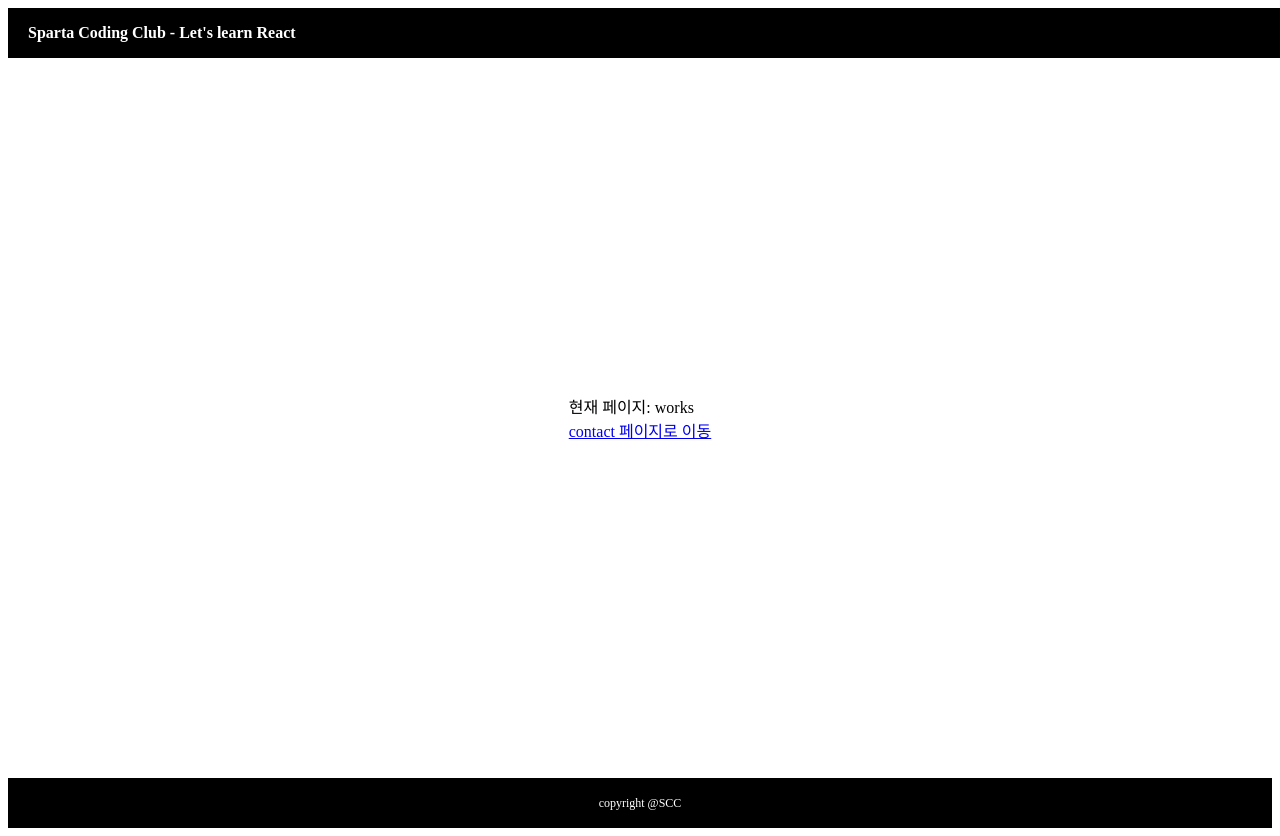
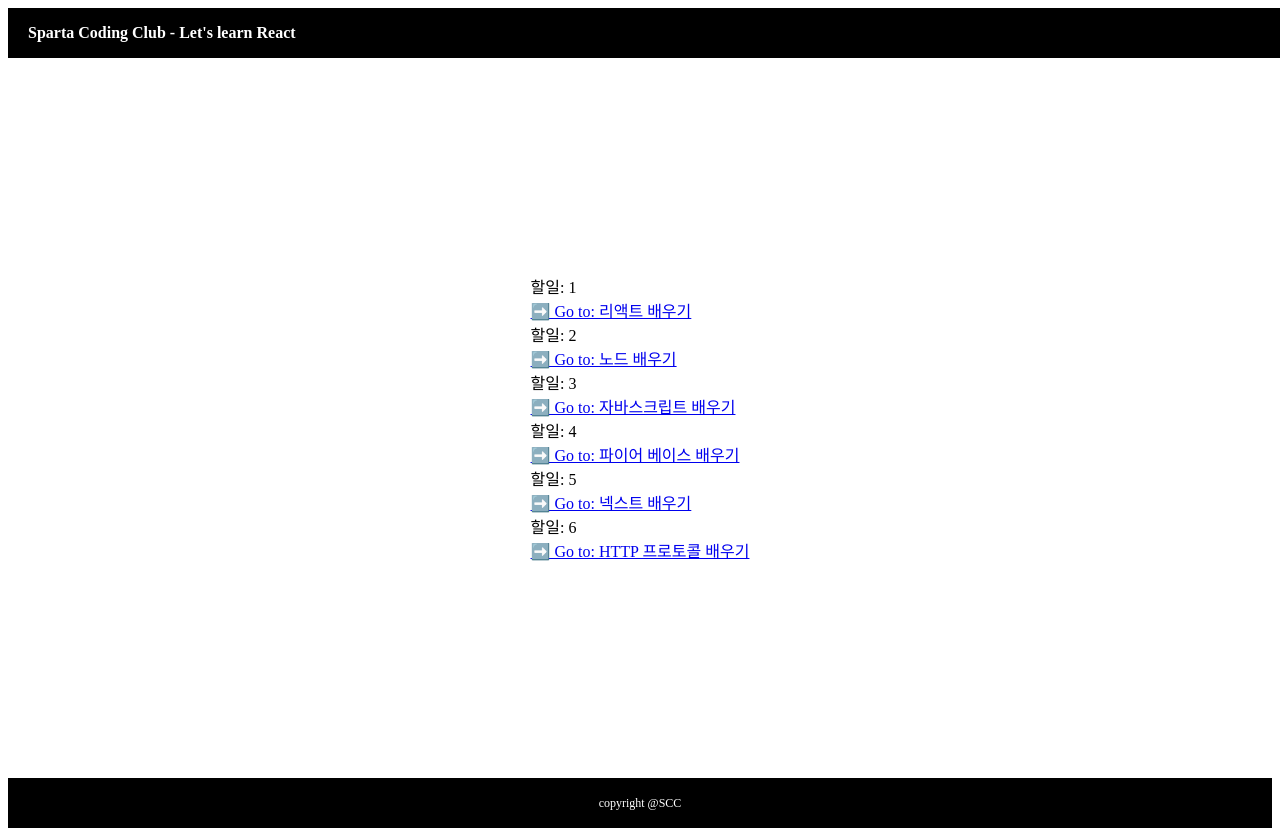
Before and after one commit to YS739/React_BasicClass, a React (Create React App) app: page /works in a window 1280 px wide. Built offline with nearby package versions, Linux system fonts and the light colour scheme.

Commit message:
edit works.js / add work.jsx

```diff
--- a/src/pages/Works.jsx
+++ b/src/pages/Works.jsx
@@ -1,16 +1,32 @@
-// src/pages/works.js
-import { Link, useLocation } from "react-router-dom";
+// src/pages/Works.js
 
-const Works = () => {
-  const location = useLocation();
-  console.log("location :>> ", location);
+import React from "react";
+import { Link, useParams } from "react-router-dom";
+
+const data = [
+  { id: 1, todo: "리액트 배우기" },
+  { id: 2, todo: "노드 배우기" },
+  { id: 3, todo: "자바스크립트 배우기" },
+  { id: 4, todo: "파이어 베이스 배우기" },
+  { id: 5, todo: "넥스트 배우기" },
+  { id: 6, todo: "HTTP 프로토콜 배우기" },
+];
+
+function Works() {
   return (
     <div>
-      {`현재 페이지: ${location.pathname.slice(1)}`}
-      <br />
-      <Link to="/contact">contact 페이지로 이동</Link>
+      {data.map((work) => {
+        return (
+          <div key={work.id}>
+            <div>할일: {work.id}</div>
+            <Link to={`/works/${work.id}`}>
+              <span style={{ cursor: "pointer" }}>➡️ Go to: {work.todo}</span>
+            </Link>
+          </div>
+        );
+      })}
     </div>
   );
-};
+}
 
 export default Works;
```
Also changed, not shown: src/pages/Work.jsx (added, +23 -0 lines).
